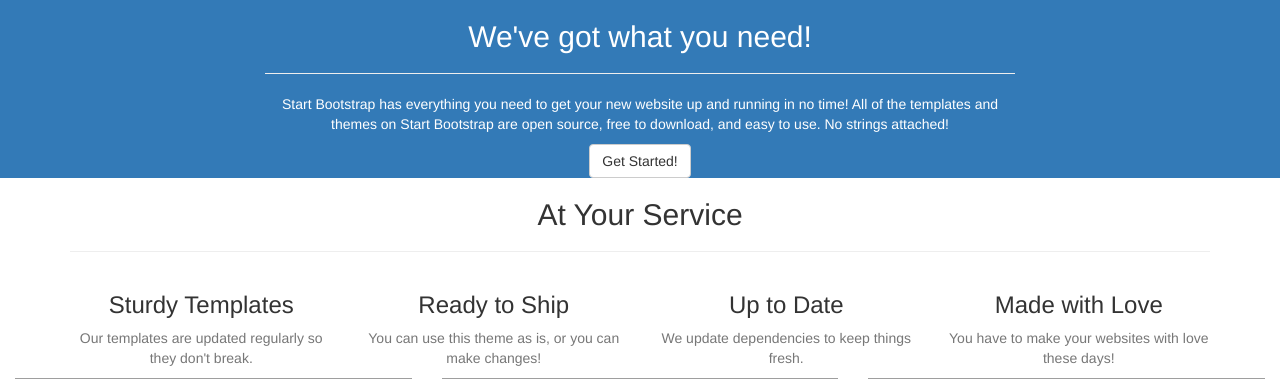
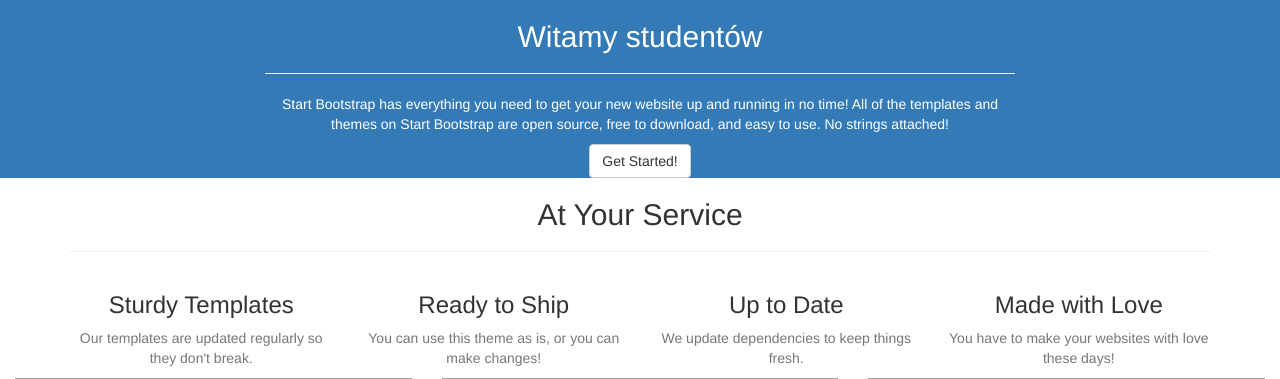
Before and after one commit to KSIUJ/dzien_wydzialu, a Django app: page / in a window 1280 px wide. Shown: the part 185-564 px from the top of the page. Run offline with Django 3.2, Linux system fonts and the light colour scheme; some libraries are stand-ins or nearby versions; grey boxes are pictures that could not be loaded.

Commit message:
first changes

```diff
--- a/dzien_wydzialu/home/templates/home/index.html
+++ b/dzien_wydzialu/home/templates/home/index.html
@@ -89,7 +89,7 @@
         <div class="container">
             <div class="row">
                 <div class="col-lg-8 col-lg-offset-2 text-center">
-                    <h2 class="section-heading">We've got what you need!</h2>
+                    <h2 class="section-heading">Witamy studentów</h2>
                     <hr class="light">
                     <p class="text-faded">Start Bootstrap has everything you need to get your new website up and running in no time! All of the templates and themes on Start Bootstrap are open source, free to download, and easy to use. No strings attached!</p>
                     <a href="#services" class="page-scroll btn btn-default btn-xl">Get Started!</a>
```
